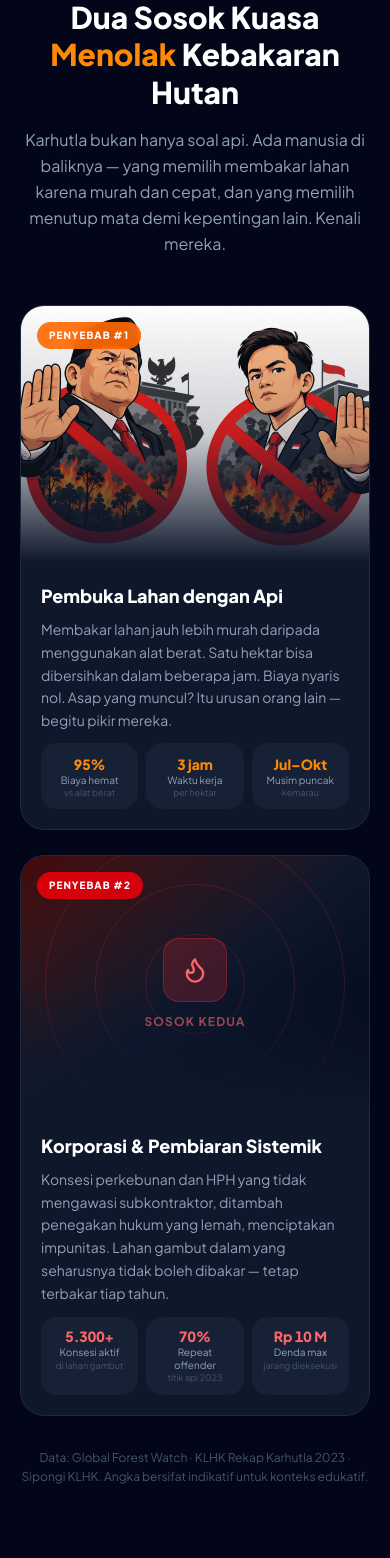
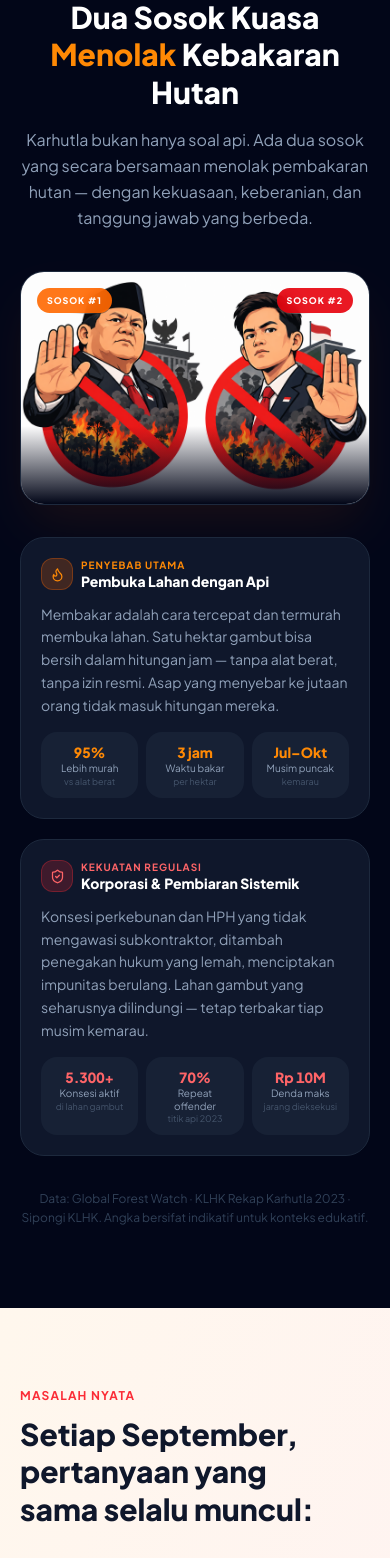
Before and after one commit to muhammadkiro516-netizen/Karhutla2026-DW, a Next.js app: page / in a window 390 px wide. Shown: the part 2040-3598 px from the top of the page. Built offline with nearby package versions, Linux system fonts and the light colour scheme.

Commit message:
fix: redesign penyebab karhutla section — full-width image both figures, responsive

```diff
--- a/src/components/landing/LandingPage.tsx
+++ b/src/components/landing/LandingPage.tsx
@@ -212,44 +212,62 @@ export function LandingPage() {
             </h2>
           </Reveal>
           <Reveal delay={120}>
-            <p className="text-center text-slate-400 mb-12 max-w-2xl mx-auto leading-relaxed">
-              Karhutla bukan hanya soal api. Ada manusia di baliknya — yang memilih membakar lahan
-              karena murah dan cepat, dan yang memilih menutup mata demi kepentingan lain.
-              Kenali mereka.
+            <p className="text-center text-slate-400 mb-10 max-w-2xl mx-auto leading-relaxed">
+              Karhutla bukan hanya soal api. Ada dua sosok yang secara bersamaan menolak
+              pembakaran hutan — dengan kekuasaan, keberanian, dan tanggung jawab yang berbeda.
             </p>
           </Reveal>
 
-          <div className="grid md:grid-cols-2 gap-6">
-            {/* Card 1 — gambar asli */}
-            <Reveal delay={100} from="left">
-              <div className="group relative rounded-3xl overflow-hidden bg-slate-900 border border-slate-800 hover:border-orange-500/40 transition-all duration-500 hover:shadow-2xl hover:shadow-orange-500/10">
-                {/* Image */}
-                <div className="relative h-64 sm:h-72 overflow-hidden">
+          {/* ── Full-width image: both figures together ── */}
+          <Reveal delay={140}>
+            <div className="relative w-full rounded-3xl overflow-hidden border border-slate-800 shadow-2xl shadow-orange-500/10 mb-8">
+              {/* Aspect ratio container — image is 1536×1024 = 3:2 */}
+              <div className="relative w-full" style={{ paddingBottom: "66.67%" }}>
                 <Image
                   src="/penyebab-karhutla-1.png"
-                    alt="Sosok penyebab karhutla"
+                  alt="Dua sosok yang menolak kebakaran hutan"
                   fill
-                    className="object-cover object-top group-hover:scale-105 transition-transform duration-700"
-                    sizes="(max-width: 768px) 100vw, 50vw"
+                  className="object-contain object-center"
+                  sizes="(max-width: 1024px) 100vw, 960px"
+                  priority
                 />
-                  <div className="absolute inset-0 bg-gradient-to-t from-slate-900 via-slate-900/20 to-transparent" />
-                  {/* Badge */}
-                  <div className="absolute top-4 left-4 bg-orange-500/90 backdrop-blur-sm text-white text-[10px] font-black uppercase tracking-widest px-3 py-1.5 rounded-full">
-                    Penyebab #1
+                {/* Left label */}
+                <div className="absolute top-4 left-4 sm:top-6 sm:left-6 bg-orange-500/90 backdrop-blur-sm text-white text-[9px] sm:text-[10px] font-black uppercase tracking-widest px-2.5 py-1.5 rounded-full">
+                  Sosok #1
+                </div>
+                {/* Right label */}
+                <div className="absolute top-4 right-4 sm:top-6 sm:right-6 bg-red-600/90 backdrop-blur-sm text-white text-[9px] sm:text-[10px] font-black uppercase tracking-widest px-2.5 py-1.5 rounded-full">
+                  Sosok #2
+                </div>
+                {/* Bottom gradient for text legibility */}
+                <div className="absolute inset-x-0 bottom-0 h-1/3 bg-gradient-to-t from-slate-950 to-transparent" />
               </div>
             </div>
-                {/* Text */}
-                <div className="p-5">
-                  <h3 className="text-lg font-black text-white mb-2">Pembuka Lahan dengan Api</h3>
-                  <p className="text-sm text-slate-400 leading-relaxed mb-3">
-                    Membakar lahan jauh lebih murah daripada menggunakan alat berat. Satu hektar bisa
-                    dibersihkan dalam beberapa jam. Biaya nyaris nol. Asap yang muncul? Itu urusan
-                    orang lain — begitu pikir mereka.
+          </Reveal>
+
+          {/* ── Two description cards aligned under each figure ── */}
+          <div className="grid md:grid-cols-2 gap-5">
+            {/* Left — Sosok #1 */}
+            <Reveal delay={180} from="left">
+              <div className="rounded-3xl bg-slate-900 border border-slate-800 hover:border-orange-500/40 transition-all duration-400 p-5 hover:shadow-xl hover:shadow-orange-500/10 hover:-translate-y-1">
+                <div className="flex items-center gap-2 mb-3">
+                  <div className="w-8 h-8 rounded-xl bg-orange-500/20 border border-orange-500/30 flex items-center justify-center">
+                    <Flame size={15} className="text-orange-400" />
+                  </div>
+                  <div>
+                    <p className="text-[10px] font-bold text-orange-400 uppercase tracking-widest">Penyebab Utama</p>
+                    <h3 className="text-sm font-black text-white leading-tight">Pembuka Lahan dengan Api</h3>
+                  </div>
+                </div>
+                <p className="text-sm text-slate-400 leading-relaxed mb-4">
+                  Membakar adalah cara tercepat dan termurah membuka lahan. Satu hektar gambut
+                  bisa bersih dalam hitungan jam — tanpa alat berat, tanpa izin resmi.
+                  Asap yang menyebar ke jutaan orang tidak masuk hitungan mereka.
                 </p>
                 <div className="grid grid-cols-3 gap-2">
                   {[
-                      { label: "Biaya hemat", val: "95%", sub: "vs alat berat" },
-                      { label: "Waktu kerja", val: "3 jam", sub: "per hektar" },
+                    { label: "Lebih murah", val: "95%", sub: "vs alat berat" },
+                    { label: "Waktu bakar", val: "3 jam", sub: "per hektar" },
                     { label: "Musim puncak", val: "Jul–Okt", sub: "kemarau" },
                   ].map(s => (
                     <div key={s.label} className="bg-slate-800/60 rounded-2xl p-2.5 text-center">
@@ -260,45 +278,30 @@ export function LandingPage() {
                   ))}
                 </div>
               </div>
-              </div>
             </Reveal>
 
-            {/* Card 2 — sosok kedua (placeholder bergaya sama) */}
-            <Reveal delay={180} from="right">
-              <div className="group relative rounded-3xl overflow-hidden bg-slate-900 border border-slate-800 hover:border-red-500/40 transition-all duration-500 hover:shadow-2xl hover:shadow-red-500/10">
-                {/* Placeholder visual */}
-                <div className="relative h-64 sm:h-72 overflow-hidden bg-gradient-to-br from-red-950 via-slate-900 to-slate-950 flex items-center justify-center">
-                  {/* Smoke rings as visual metaphor */}
-                  {[0, 1, 2].map(i => (
-                    <div key={i} className="absolute rounded-full border border-red-500/20"
-                      style={{ width: `${(i + 1) * 100}px`, height: `${(i + 1) * 100}px`,
-                        animation: `ping ${2 + i * 0.7}s cubic-bezier(0,0,0.2,1) infinite`,
-                        animationDelay: `${i * 0.6}s` }} />
-                  ))}
-                  <div className="relative z-10 flex flex-col items-center gap-3">
-                    <div className="w-16 h-16 rounded-2xl bg-red-500/20 border border-red-500/30 flex items-center justify-center">
-                      <Flame size={28} className="text-red-400" />
+            {/* Right — Sosok #2 */}
+            <Reveal delay={240} from="right">
+              <div className="rounded-3xl bg-slate-900 border border-slate-800 hover:border-red-500/40 transition-all duration-400 p-5 hover:shadow-xl hover:shadow-red-500/10 hover:-translate-y-1">
+                <div className="flex items-center gap-2 mb-3">
+                  <div className="w-8 h-8 rounded-xl bg-red-500/20 border border-red-500/30 flex items-center justify-center">
+                    <ShieldCheck size={15} className="text-red-400" />
                   </div>
-                    <span className="text-xs font-bold text-red-400/60 uppercase tracking-widest">Sosok Kedua</span>
-                  </div>
-                  <div className="absolute inset-0 bg-gradient-to-t from-slate-900 via-transparent to-transparent" />
-                  <div className="absolute top-4 left-4 bg-red-600/90 backdrop-blur-sm text-white text-[10px] font-black uppercase tracking-widest px-3 py-1.5 rounded-full">
-                    Penyebab #2
+                  <div>
+                    <p className="text-[10px] font-bold text-red-400 uppercase tracking-widest">Kekuatan Regulasi</p>
+                    <h3 className="text-sm font-black text-white leading-tight">Korporasi &amp; Pembiaran Sistemik</h3>
                   </div>
                 </div>
-                {/* Text */}
-                <div className="p-5">
-                  <h3 className="text-lg font-black text-white mb-2">Korporasi &amp; Pembiaran Sistemik</h3>
-                  <p className="text-sm text-slate-400 leading-relaxed mb-3">
+                <p className="text-sm text-slate-400 leading-relaxed mb-4">
                   Konsesi perkebunan dan HPH yang tidak mengawasi subkontraktor, ditambah penegakan
-                    hukum yang lemah, menciptakan impunitas. Lahan gambut dalam yang seharusnya tidak
-                    boleh dibakar — tetap terbakar tiap tahun.
+                  hukum yang lemah, menciptakan impunitas berulang. Lahan gambut yang
+                  seharusnya dilindungi — tetap terbakar tiap musim kemarau.
                 </p>
                 <div className="grid grid-cols-3 gap-2">
                   {[
                     { label: "Konsesi aktif", val: "5.300+", sub: "di lahan gambut" },
                     { label: "Repeat offender", val: "70%", sub: "titik api 2023" },
-                      { label: "Denda max", val: "Rp 10 M", sub: "jarang dieksekusi" },
+                    { label: "Denda maks", val: "Rp 10M", sub: "jarang dieksekusi" },
                   ].map(s => (
                     <div key={s.label} className="bg-slate-800/60 rounded-2xl p-2.5 text-center">
                       <p className="text-sm font-black text-red-400 tabular-nums">{s.val}</p>
@@ -308,13 +311,12 @@ export function LandingPage() {
                   ))}
                 </div>
               </div>
-              </div>
             </Reveal>
           </div>
 
-          {/* Bottom note */}
+          {/* Source note */}
           <Reveal delay={300}>
-            <p className="text-center text-xs text-slate-600 mt-8 max-w-2xl mx-auto leading-relaxed">
+            <p className="text-center text-xs text-slate-700 mt-8 max-w-2xl mx-auto leading-relaxed">
               Data: Global Forest Watch · KLHK Rekap Karhutla 2023 · Sipongi KLHK.
               Angka bersifat indikatif untuk konteks edukatif.
             </p>
```
Lines whose indentation alone changed are shown as unchanged.
